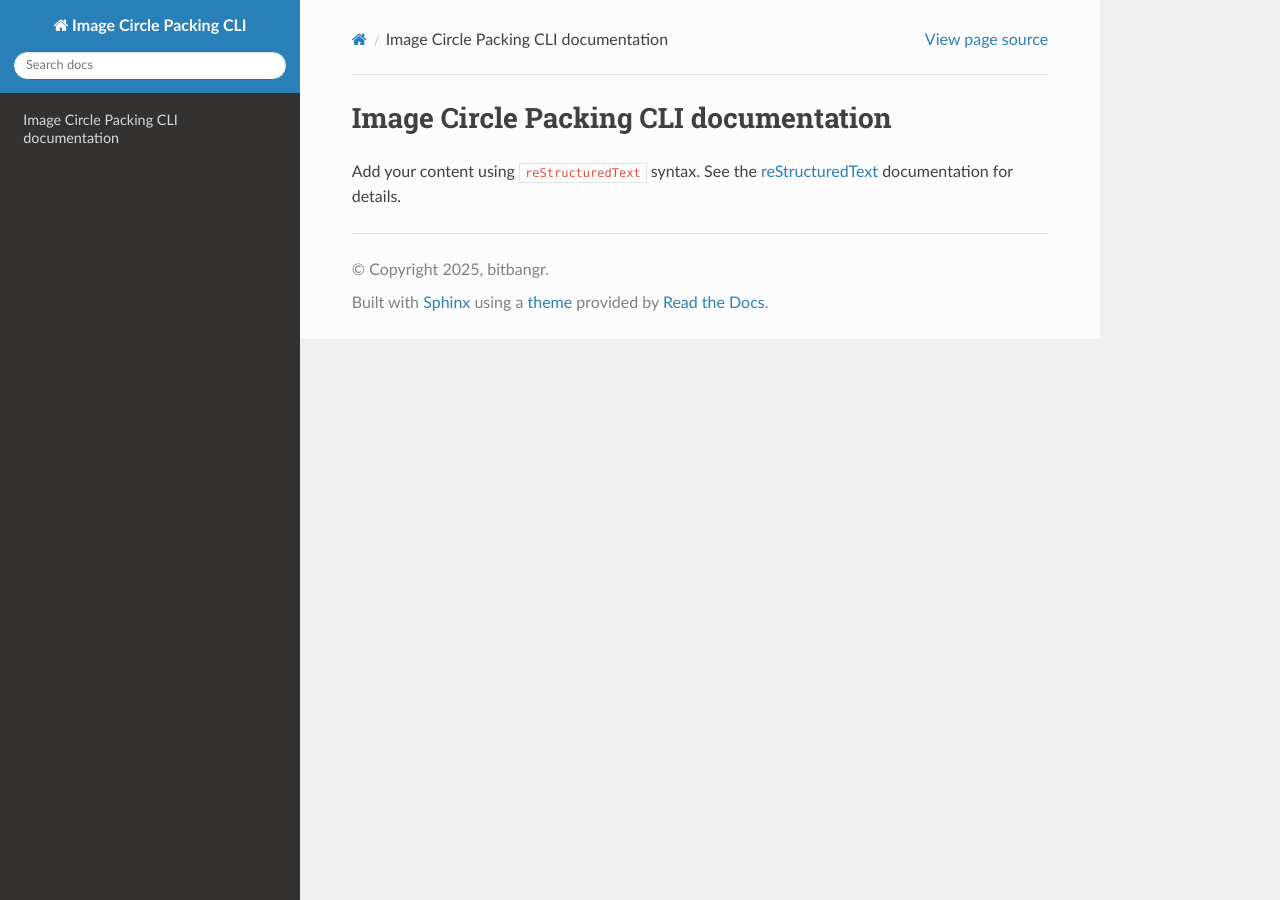
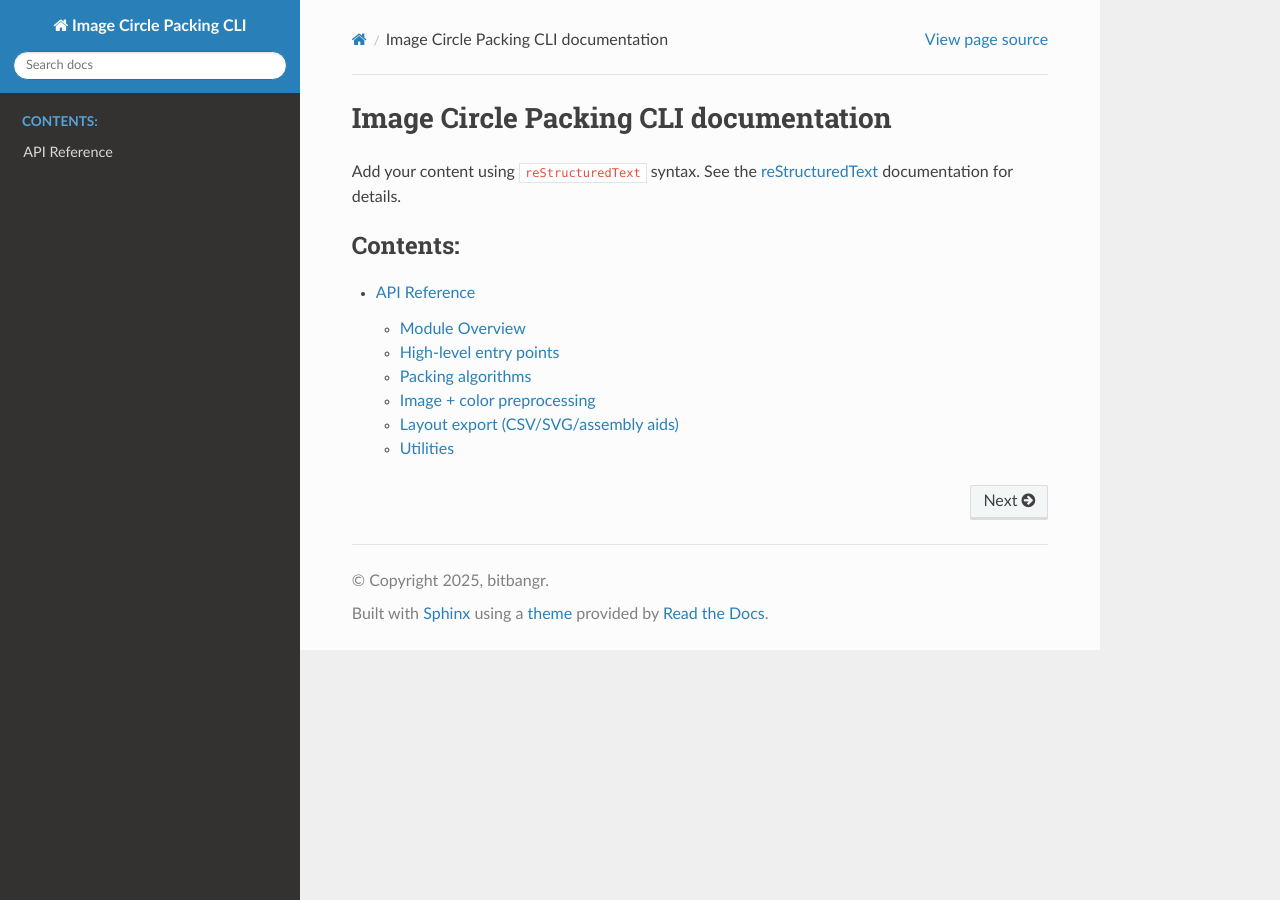
Before and after one commit to bitbangr/CirclePacking, a Sphinx documentation site: the page built from docs/index.rst, in a window 1280 px wide. Built offline with Sphinx 7.4.7 and the Read the Docs theme 3.1.0, drawn with Linux system fonts in a browser that asks for light colours.

Commit message:
cleaning up Sphinx warnings

```diff
--- a/docs/api.rst
+++ b/docs/api.rst
@@ -1,5 +1,11 @@
 API Reference
 =============
+
+Module Overview
+---------------
+
+.. automodule:: circle_packing_cli
+   :no-members:
 
 High-level entry points
 -----------------------
--- a/docs/index.rst
+++ b/docs/index.rst
@@ -14,3 +14,5 @@ documentation for details.
 .. toctree::
    :maxdepth: 2
    :caption: Contents:
+
+   api
```
